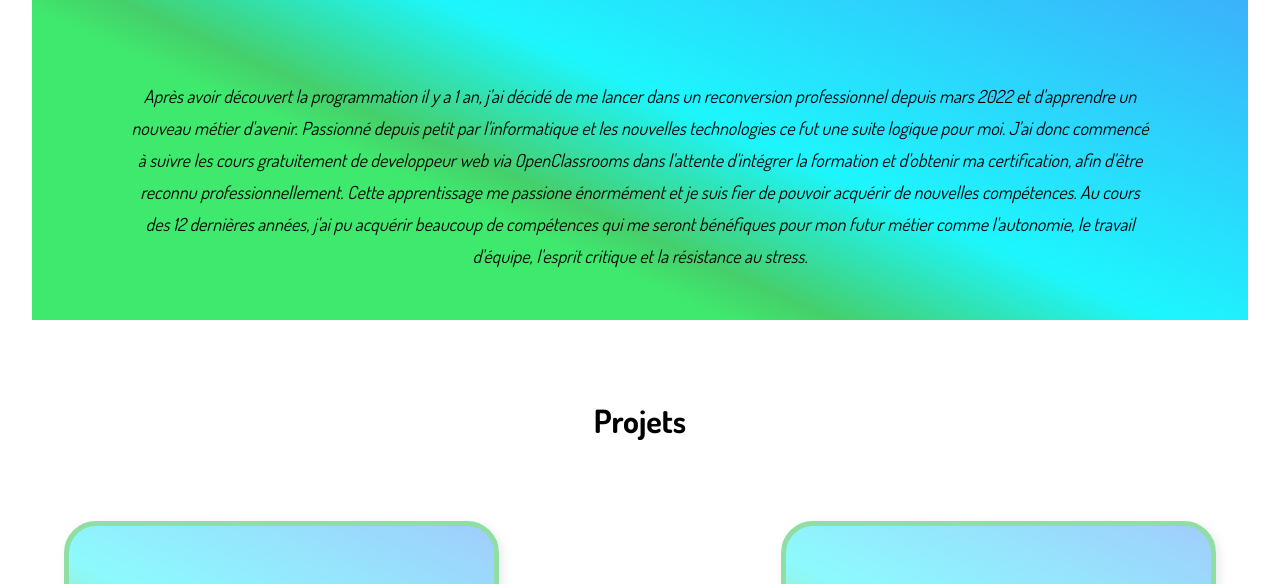
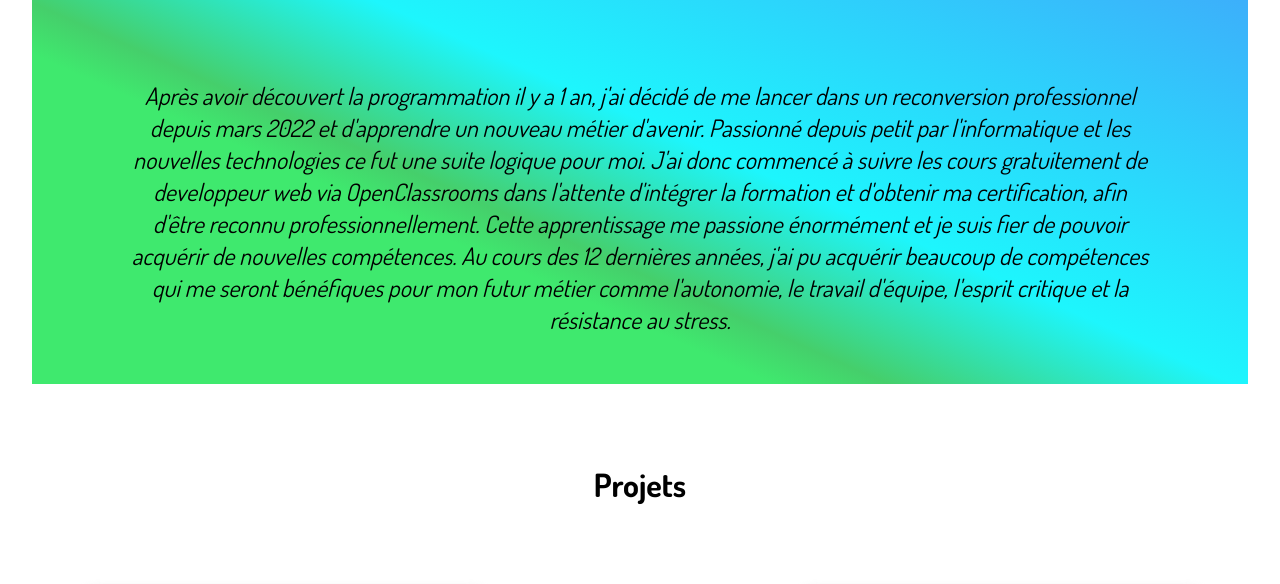
Before and after one commit to kgp82/monsiteperso, a website: page index.html in a window 1280 px wide. Shown: the part 567-1151 px from the top of the page. Drawn offline with Linux system fonts and the light colour scheme.

Commit message:
check error html css & edit

```diff
--- a/layout/about.scss
+++ b/layout/about.scss
@@ -10,6 +10,6 @@ background: linear-gradient(24deg, rgba(63,233,110,1) 32%, rgba(69,207,107,1) 37
        text-align: center;
        padding: 3rem 6rem;
        line-height: 2rem;
-       font-size: large;
+       font-size: x-large;
    }
 }
```
Also changed, not shown: pages/cv.html (+1 -1 lines), layout/about.css, style.css.
